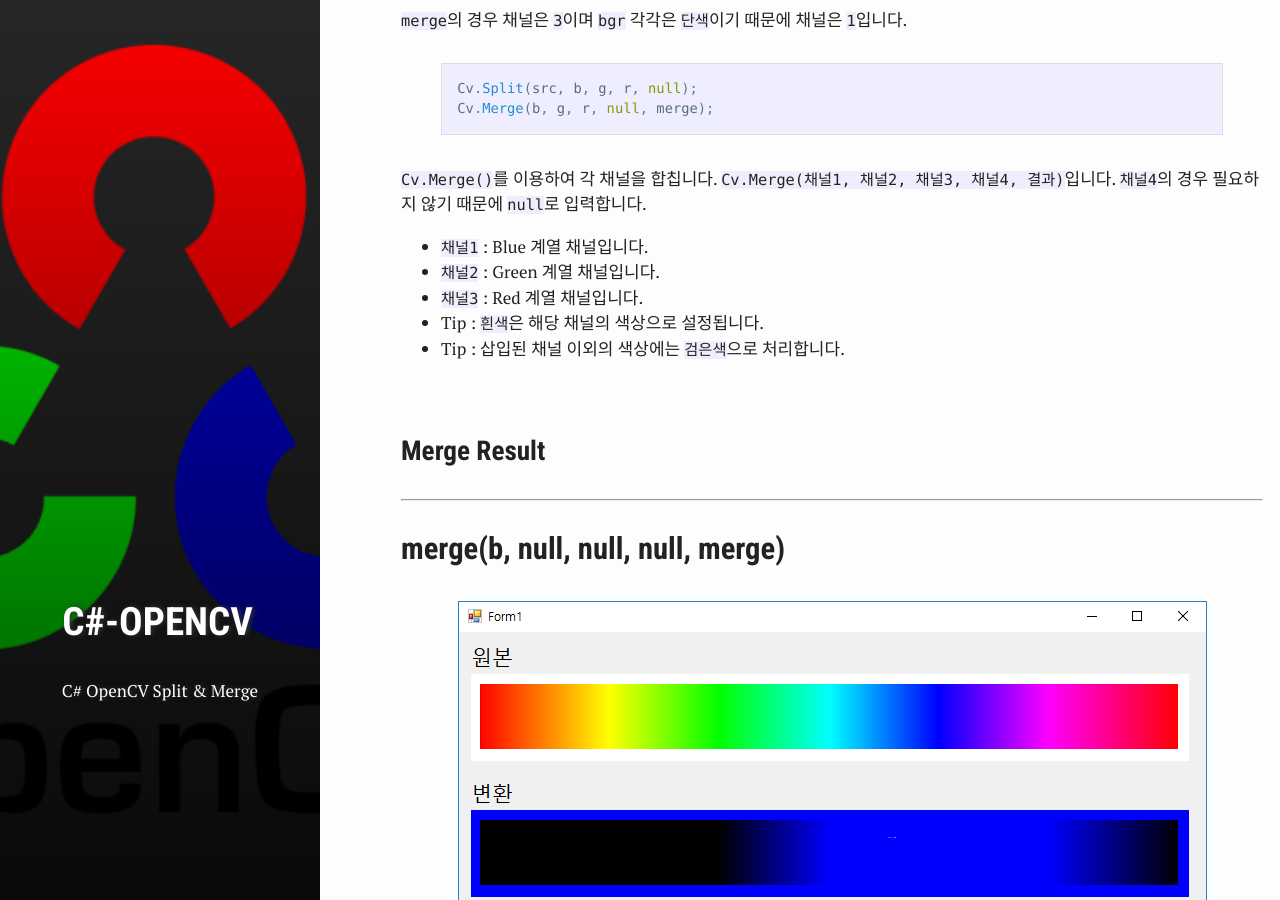
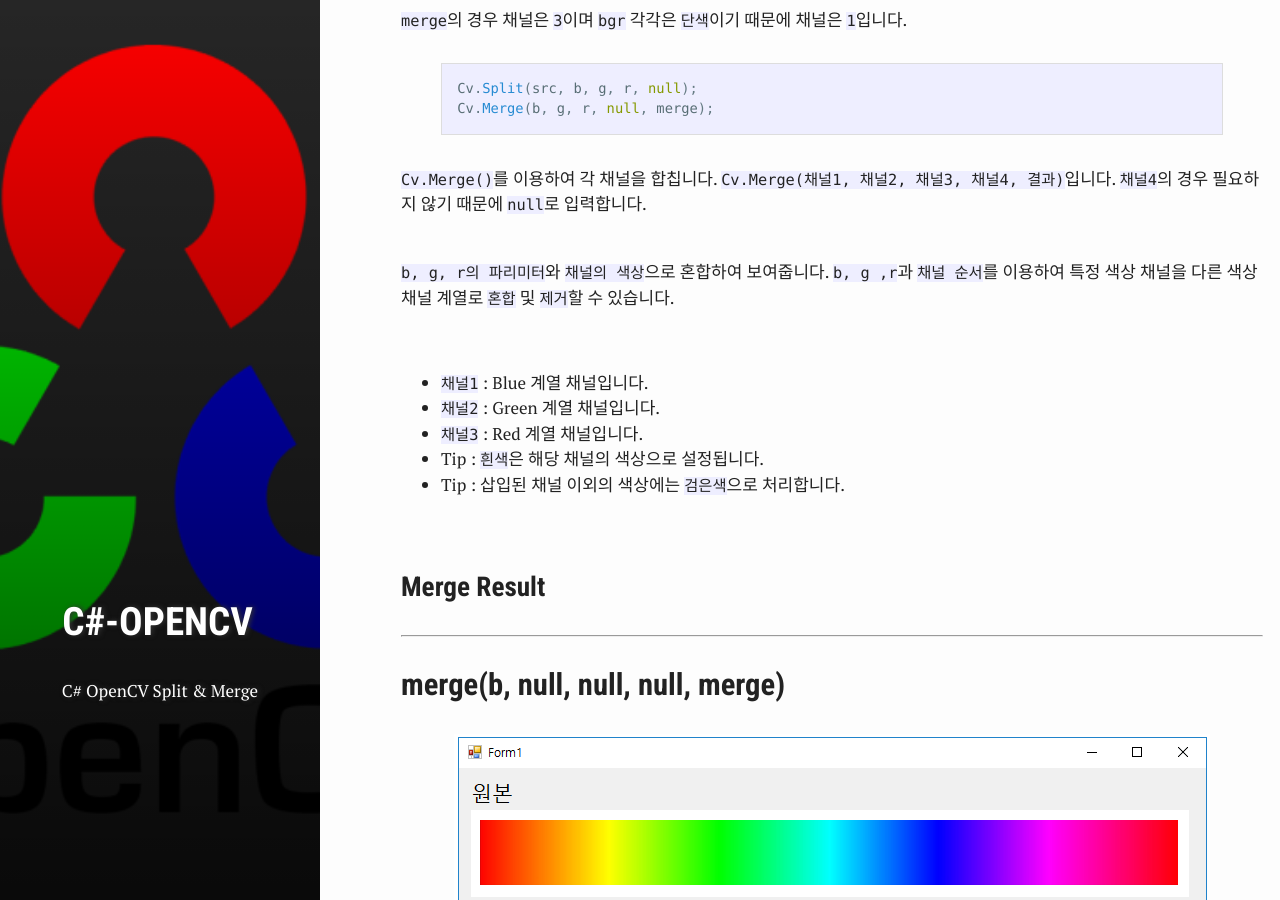
Before and after one commit to test076923/076923.github.io, a Jekyll site: the page built from _posts/2017-10-24-C#-opencv-16.md, in a window 1280 px wide and 900 px high, scrolled down 4395 px. Built offline with Jekyll 4.4.1, drawn with Linux system fonts in a browser that asks for light colours; comment, search, counter and statistics services are not loaded.

Commit message:
Update 2017-10-24-C#-opencv-16.md

```diff
--- a/_posts/2017-10-24-C#-opencv-16.md
+++ b/_posts/2017-10-24-C#-opencv-16.md
@@ -162,6 +162,11 @@ Cv.Merge(b, g, r, null, merge);
 
 `Cv.Merge()`를 이용하여 각 채널을 합칩니다. `Cv.Merge(채널1, 채널2, 채널3, 채널4, 결과)`입니다. `채널4`의 경우 필요하지 않기 때문에 `null`로 입력합니다.
 <br>
+<br>
+
+`b, g, r의 파리미터`와 `채널의 색상`으로 혼합하여 보여줍니다. `b, g ,r`과 `채널 순서`를 이용하여 특정 색상 채널을 다른 색상 채널 계열로 `혼합` 및 `제거`할 수 있습니다.
+
+<br>
 
 * `채널1` : Blue 계열 채널입니다.
 * `채널2` : Green 계열 채널입니다.
@@ -181,23 +186,23 @@ Cv.Merge(b, g, r, null, merge);
 [![5]({{ site.images }}/C/opencv/ch16/5.png)]({{ site.images }}/C/opencv/ch16/5.png)
 <br>
 
-## merge(r, null, null, null, merge)  ##
+## merge(r, null, null, null, merge) ##
 [![6]({{ site.images }}/C/opencv/ch16/6.png)]({{ site.images }}/C/opencv/ch16/6.png)
 <br>
 
-## merge(null, b, null, null, merge)  ##
+## merge(null, b, null, null, merge) ##
 [![7]({{ site.images }}/C/opencv/ch16/7.png)]({{ site.images }}/C/opencv/ch16/7.png)
 <br>
 
-## merge(null, null, b, null, merge)  ##
+## merge(null, null, b, null, merge) ##
 [![8]({{ site.images }}/C/opencv/ch16/8.png)]({{ site.images }}/C/opencv/ch16/8.png)
 <br>
 
-## merge(b, b, b, null, merge)  ##
+## merge(b, b, b, null, merge) ##
 [![9]({{ site.images }}/C/opencv/ch16/9.png)]({{ site.images }}/C/opencv/ch16/9.png)
 <br>
 
-## merge(r, g, b, null, merge)  ##
+## merge(r, g, b, null, merge) ##
 [![10]({{ site.images }}/C/opencv/ch16/10.png)]({{ site.images }}/C/opencv/ch16/10.png)
 <br>
 
```
